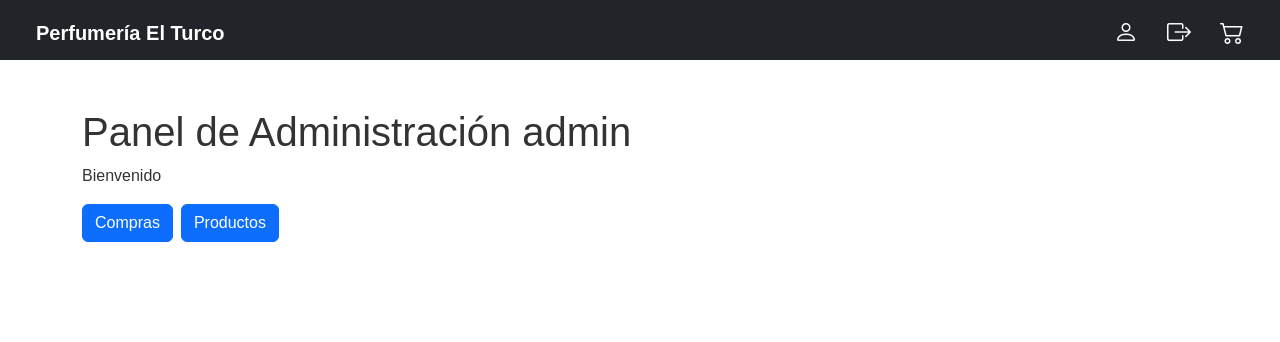
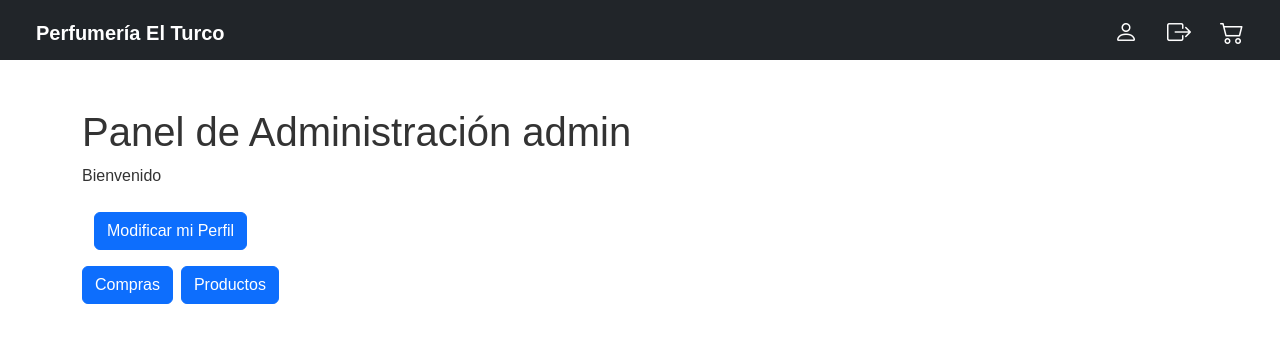
Before and after one commit to Eze-Nat/eccomercePerfumes, a React (Vite) app: page /dashboard in a window 1280 px wide. Shown: the top 342 px of the page. Built offline with nearby package versions, Linux system fonts and the light colour scheme; sample sign-in values are in the browser's storage.

Commit message:
Profile change in dashboard

```diff
--- a/src/components/pages/dashboard/users/DashboardAdmin.jsx
+++ b/src/components/pages/dashboard/users/DashboardAdmin.jsx
@@ -1,9 +1,10 @@
 import { useState } from "react";
-import useAuth from "../../../../hooks/useAuth"; // Asegurate de importar correctamente tu hook
+import { Button } from "react-bootstrap";
 import Users from "../../../admin/users/Users";
 import OrdersDashboard from "../orders/OrderDashboard";
-import { Button } from "react-bootstrap";
 import ProductsDashboard from "../Products/ProductDashboard";
+import UserProfile from "../../../users/UsersProfile";
+import useAuth from "../../../../hooks/useAuth"; // Asegurate de importar correctamente tu hook
 
 const DashboardAdmin = () => {
   const [showOrders, setShowOrders] = useState(false);
@@ -15,7 +16,7 @@ const DashboardAdmin = () => {
     <div className="container mt-5">
       <h1>Panel de Administración admin</h1>
       <p>Bienvenido{userData?.first_name ? `, ${userData.first_name}` : ""}</p>
-
+      <UserProfile />
       <div className="mb-3">
         <Button
           variant={showOrders ? "outline-secondary" : "primary"}
--- a/src/components/pages/dashboard/users/DashboardUser.jsx
+++ b/src/components/pages/dashboard/users/DashboardUser.jsx
@@ -1,6 +1,6 @@
 import useAuth from "../../../../hooks/useAuth";
 import OrdersDashboard from "../orders/OrderDashboard";
-
+import UserProfile from "../../../users/UsersProfile";
 const DashboardUser = () => {
   const { userData } = useAuth(); // Obtenemos el usuario logueado
 
@@ -8,6 +8,7 @@ const DashboardUser = () => {
     <div className="container mt-5">
       <h1>Panel de Administración user</h1>
       <p>Bienvenido{userData?.first_name ? `, ${userData.first_name}` : ""}</p>
+      <UserProfile />
       <OrdersDashboard isAdmin={false} />
     </div>
   );
--- a/src/components/pages/navbar/Navbar.jsx
+++ b/src/components/pages/navbar/Navbar.jsx
@@ -82,7 +82,7 @@ const Navbar = ({ onSearchPerfume }) => {
                 className={({ isActive }) =>
                   `text-white ${isActive ? 'active-link' : ''}`
                 }
-                title="Mi perfil"
+                title="Dashboard"
               >
                 <i className="bi bi-person fs-4"></i>
               </NavLink>
```
